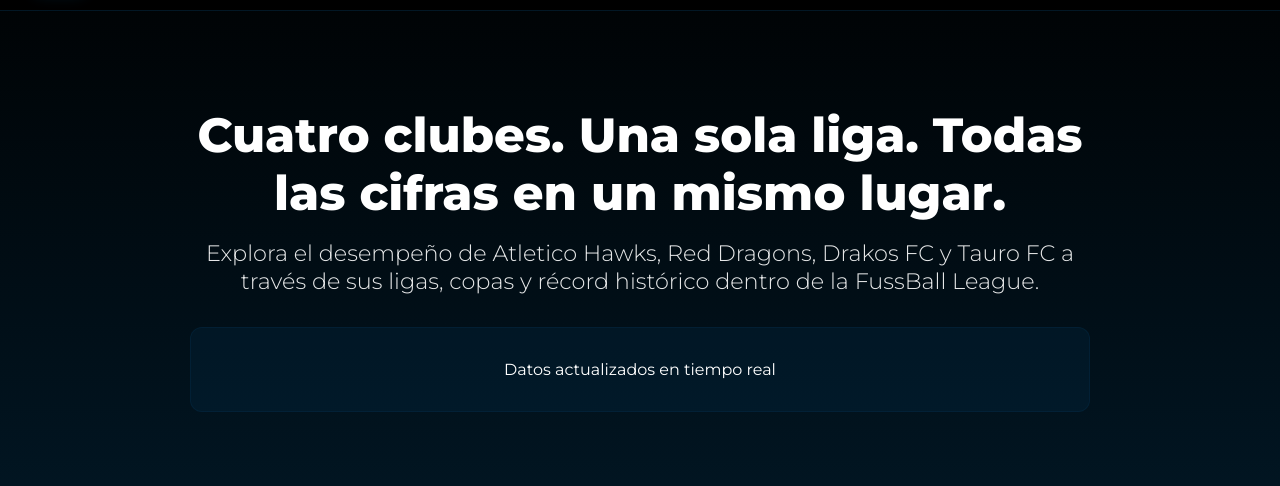
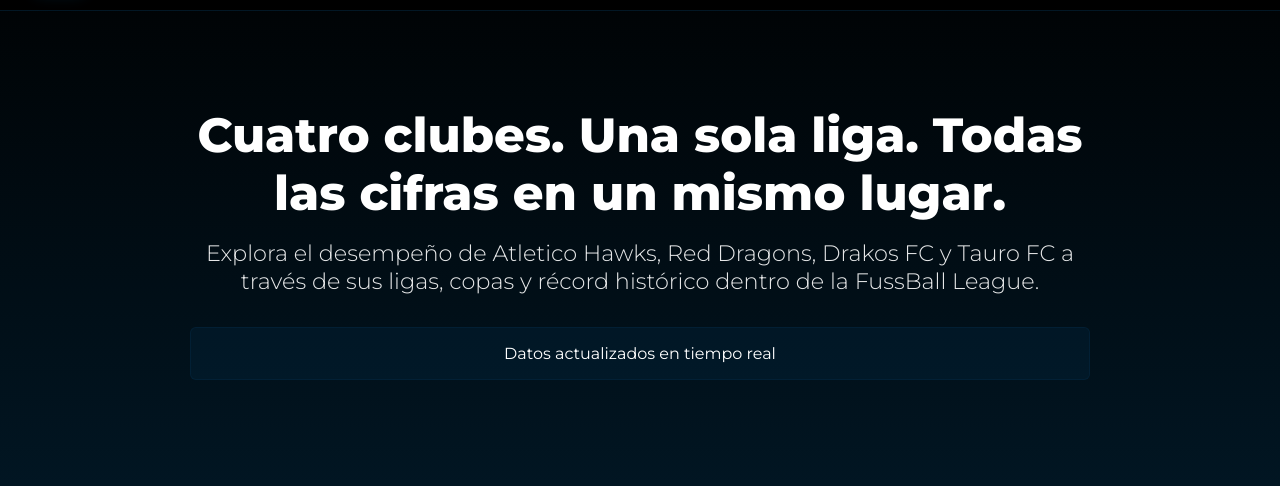
Before and after one commit to fussball-league/FussBall-Website, a plain HTML site: page index.html in a window 1280 px wide. Shown: the part 83-569 px from the top of the page. Drawn offline with Linux system fonts and the light colour scheme.

Commit message:
Adjust styles for uptime-square class

```diff
--- a/inicio.css
+++ b/inicio.css
@@ -69,8 +69,8 @@
     background: rgba(6, 59, 92, 0.2);
     transition: all 0.3s ease;
     border: 1px solid rgba(6, 59, 92, 0.25);
-    border-radius: 12px;
-    padding: 2rem;
+    border-radius: 6px;
+    padding: 1rem;
 }
 
 @media (max-width: 768px) {
```
